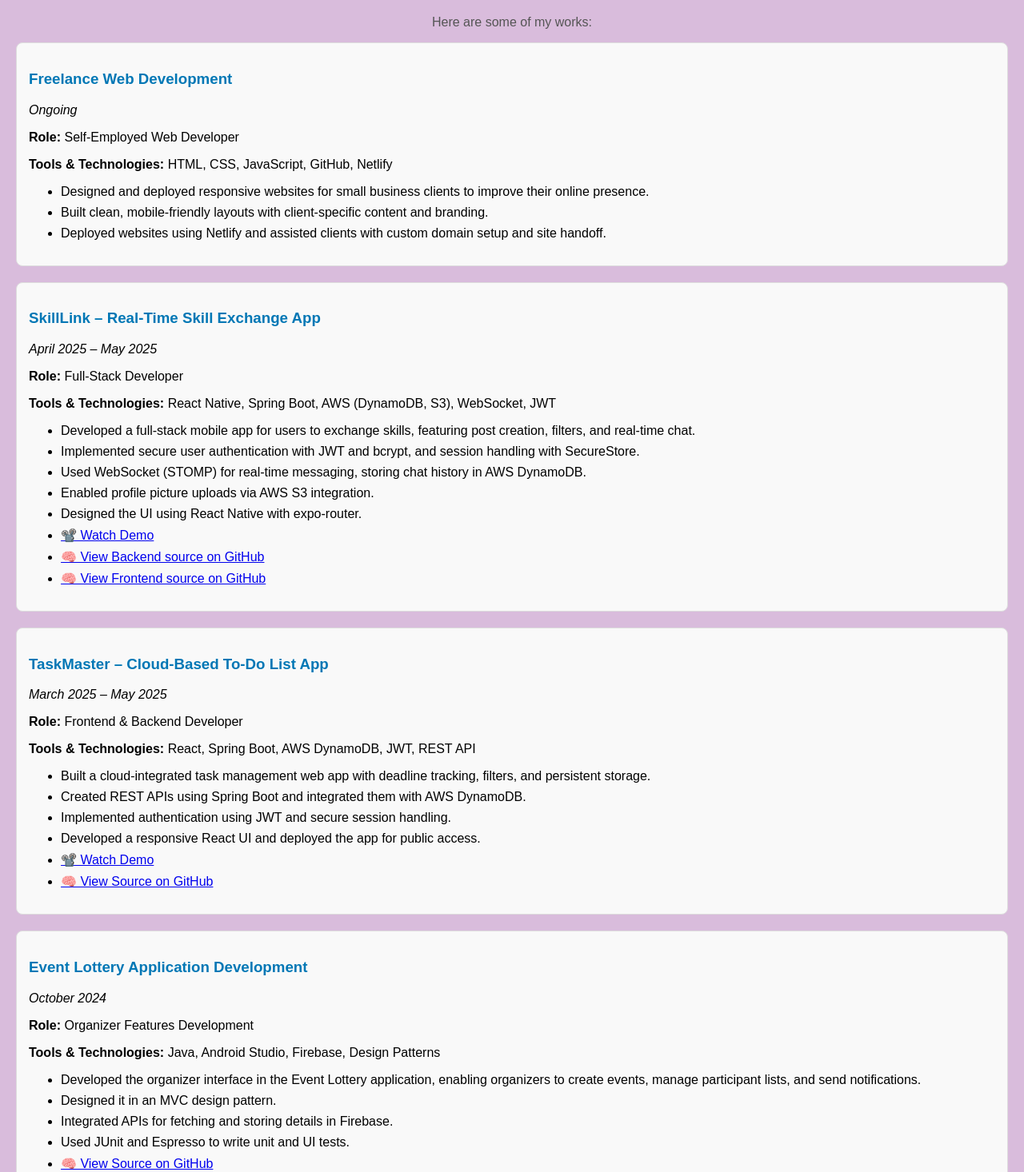
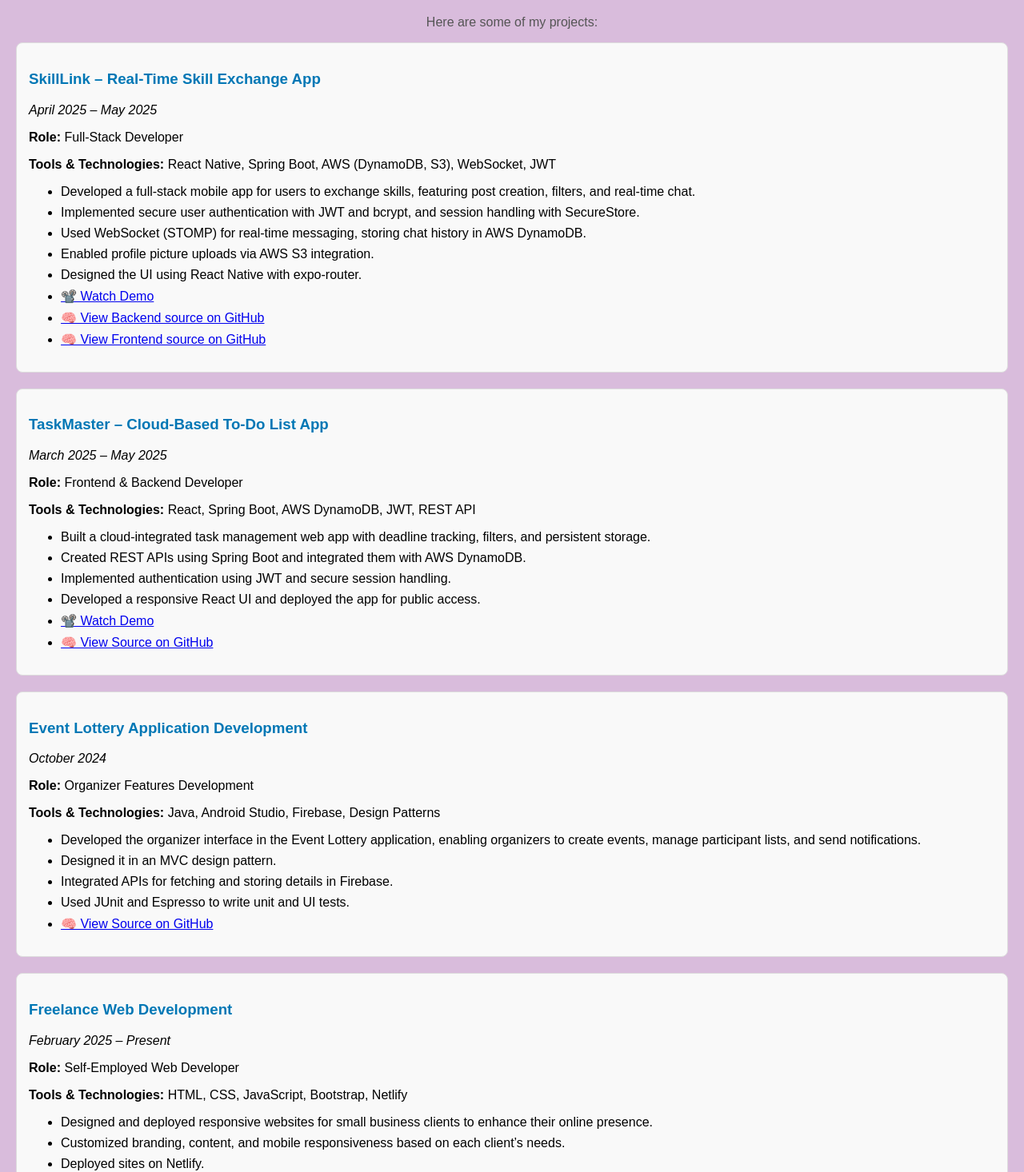
Before and after one commit to hrittijab/hrittijab-portfolio, a React (Create React App) app: page / in a window 1280 px wide. Shown: the part 2444-3910 px from the top of the page at 80% size. Built offline with nearby package versions, Linux system fonts and the light colour scheme.

Commit message:
Updating portfolio

```diff
--- a/package.json
+++ b/package.json
@@ -6,6 +6,7 @@
     "cra-template": "1.2.0",
     "react": "^19.0.0",
     "react-dom": "^19.0.0",
+    "react-router-dom": "^7.6.0",
     "react-scripts": "5.0.1",
     "web-vitals": "^5.0.1"
   },
--- a/src/pages/Portfolio.js
+++ b/src/pages/Portfolio.js
@@ -2,17 +2,6 @@
 
 const Portfolio = () => {
   const projects = [
-    {
-      title: "Freelance Web Development",
-      date: "Ongoing",
-      role: "Self-Employed Web Developer",
-      tools: "HTML, CSS, JavaScript, GitHub, Netlify",
-      description: [
-        "Designed and deployed responsive websites for small business clients to improve their online presence.",
-        "Built clean, mobile-friendly layouts with client-specific content and branding.",
-        "Deployed websites using Netlify and assisted clients with custom domain setup and site handoff.",
-      ],
-    },
     {
       title: "SkillLink – Real-Time Skill Exchange App",
       date: "April 2025 – May 2025",
@@ -27,6 +16,7 @@
         '<a href="https://drive.google.com/file/d/1vJofN8zcPZOiF8oIffu0-snSzbEJfZot/view?usp=drive_link" target="_blank" rel="noopener noreferrer">📽️ Watch Demo</a>',
         '<a href="https://github.com/hrittijab/SkillLink-backend" target="_blank" rel="noopener noreferrer">🧠 View Backend source on GitHub</a>',
         '<a href="https://github.com/hrittijab/SkillLink-frontend" target="_blank" rel="noopener noreferrer">🧠 View Frontend source on GitHub</a>',
+
       ],
     },
     {
@@ -40,9 +30,11 @@
         "Implemented authentication using JWT and secure session handling.",
         "Developed a responsive React UI and deployed the app for public access.",
         '<a href="https://drive.google.com/file/d/16fsQ2GzppsAkmMwHf390DImAcGtlD2My/view?usp=drive_link" target="_blank" rel="noopener noreferrer">📽️ Watch Demo</a>',
-        '<a href="https://github.com/hrittijab/TaskMaster" target="_blank" rel="noopener noreferrer">🧠 View Source on GitHub</a>',
+       '<a href="https://github.com/hrittijab/TaskMaster" target="_blank" rel="noopener noreferrer">🧠 View Source on GitHub</a>',
+
       ],
     },
+
     {
       title: "Event Lottery Application Development",
       date: "October 2024",
@@ -54,8 +46,23 @@
         "Integrated APIs for fetching and storing details in Firebase.",
         "Used JUnit and Espresso to write unit and UI tests.",
         '<a href="https://github.com/CMPUT301F24apiary/Hive" target="_blank" rel="noopener noreferrer">🧠 View Source on GitHub</a>',
+
+
       ],
     },
+      {
+    title: "Freelance Web Development",
+    date: "February 2025 – Present",
+    role: "Self-Employed Web Developer",
+    tools: "HTML, CSS, JavaScript, Bootstrap, Netlify",
+    description: [
+      "Designed and deployed responsive websites for small business clients to enhance their online presence.",
+      "Customized branding, content, and mobile responsiveness based on each client’s needs.",
+      "Deployed sites on Netlify.",
+      '<a href="https://shovonenterprise.netlify.app/" target="_blank" rel="noopener noreferrer">🌐 View demo Website by Hrittija</a>',
+    ],
+  },
+
     {
       title: "Library Management System",
       date: "March 2023",
@@ -90,7 +97,7 @@
   return (
     <div style={{ padding: "20px", fontFamily: "Arial, sans-serif" }}>
       <h2 style={{ color: "#333", textAlign: "center" }}>My Portfolio</h2>
-      <p style={{ textAlign: "center", color: "#555" }}>Here are some of my works:</p>
+      <p style={{ textAlign: "center", color: "#555" }}>Here are some of my projects:</p>
 
       <div>
         {projects.map((project, index) => (
```
Also changed, not shown: 1 other file (tests, documents, lock files or other folders).
